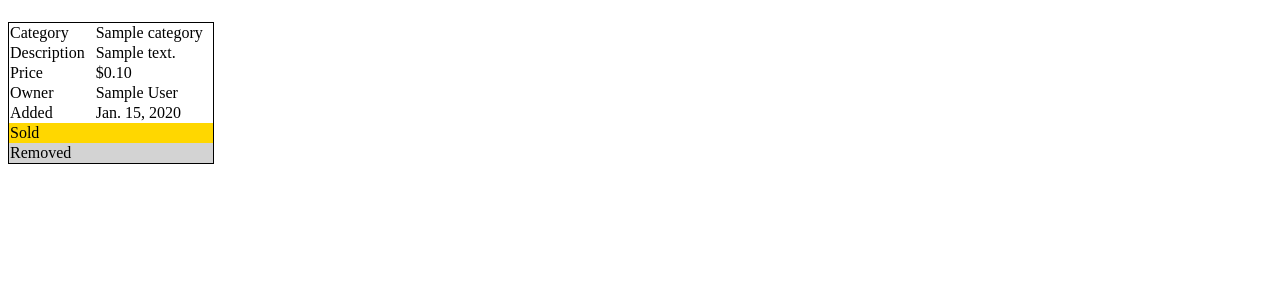
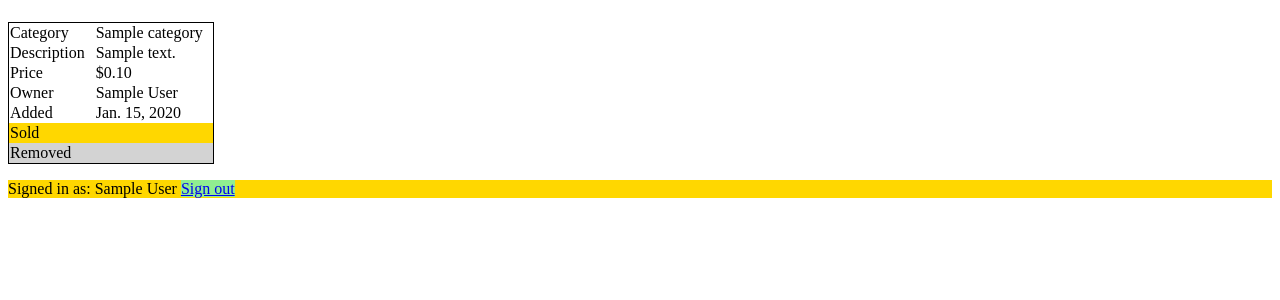
Before and after one commit to johnbayko/forsale_django_demo, a Django app: page /forsale/item/1 in a window 1280 px wide. Shown: the part 58-358 px from the top of the page. Run offline with Django 5.2, Linux system fonts and the light colour scheme; a user stored in the database is signed in; tables that the repository leaves empty hold one stand-in row (values such as "Sample post").

Commit message:
Add remove button
- Add a buttom on the item page to set the removed flag.
- Added sign in / out footer to item page.

```diff
--- a/forsale/templates/forsale/item.html
+++ b/forsale/templates/forsale/item.html
@@ -2,7 +2,6 @@
 
 {% block content %}
   {% load forsale_tags %}
-
   <table>
     <tr>
       <td>Category</td>
@@ -42,5 +41,17 @@
       </tr>
     {% endif %}
   </table>
-
+  {% if user %}
+    {% if not item.removed %}
+      {% if user.id == item.owner.user.id %}
+        <form method="POST">
+          {% csrf_token %}
+          <button type="submit" formaction="{% url 'forsale:itemremove' item.id %}">
+            Remove
+          </button>
+        </form>
+      {% endif %}
+    {% endif %}
+  {% endif %}
+  {% include 'forsale/signinout.html' %}
 {% endblock %}
--- a/forsale/urls.py
+++ b/forsale/urls.py
@@ -11,6 +11,7 @@ urlpatterns = [
     path("user/<int:user_id>/newitem", views.newitem, name="newitem"),
     path("user/<int:user_id>/newitem_done", views.newitem_done, name="newitem_done"),
     path("item/<int:item_id>", views.item, name="item"),
+    path("item/<int:item_id>/remove", views.itemremove, name="itemremove"),
 
     path("signin/<path:origin_path>", views.signin, name="signin"),
     path("signin_done/<path:origin_path>", views.signin_done, name="signin_done"),
--- a/forsale/views.py
+++ b/forsale/views.py
@@ -144,8 +144,19 @@ def item(request, item_id):
         "owner_fullname": name_for_user(item.owner.user),
     }
     add_context(request, context)
+    user = request.user
+    if user.is_authenticated:
+        context["user"] = user
 
     return render(request, "forsale/item.html", context)
+
+
+def itemremove(request, item_id):
+    item = Items.objects.get(pk=item_id)
+    item.removed = True
+    item.save()
+
+    return HttpResponseRedirect(reverse(f"forsale:item", args=[item_id]))
 
 
 def useritems(request, user_id):
```
Lines whose indentation alone changed are shown as unchanged.
